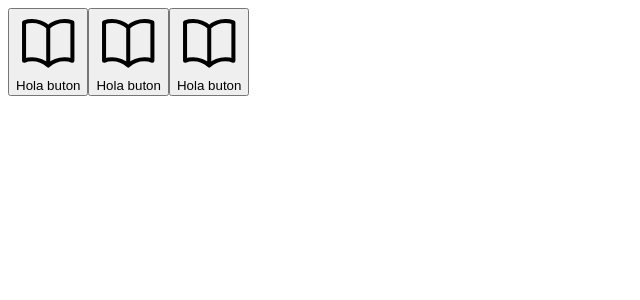
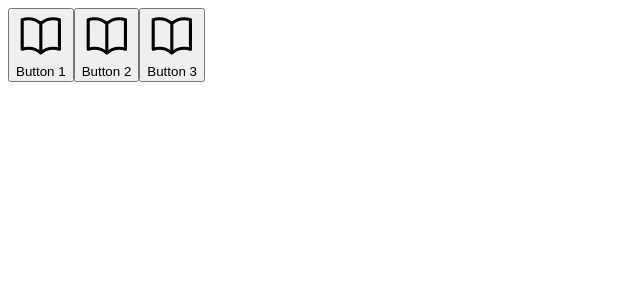
Before and after one commit to NEBULA1978/REACT-MIDUDEV, a React (Vite) app: page / in a window 1280 px wide. Shown: the top 300 px of the page, without its empty margins (0-640 px from the left). Built offline with nearby package versions, Linux system fonts and the light colour scheme.

Commit message:
Primeros pasos limpio y añado logo svg a 3 botones creando una funcion

```diff
--- a/src/main.jsx
+++ b/src/main.jsx
@@ -1,22 +1,35 @@
-import React from 'react'
-import ReactDOM from 'react-dom/client'
+import React from 'react';
+import ReactDOM from 'react-dom';
 
+const root = ReactDOM.createRoot(document.getElementById('root'));
 
-const root = ReactDOM.createRoot(document.getElementById('root'))
+const createButton = ({text}) => {
+  return (
+    <button>
+      <svg
+        xmlns="http://www.w3.org/2000/svg"
+        fill="none"
+        viewBox="0 0 24 24"
+        strokeWidth="1.5"
+        stroke="currentColor"
+        className="w-6 h-6"
+      >
+        <path
+          strokeLinecap="round"
+          strokeLinejoin="round"
+          d="M12 6.042A8.967 8.967 0 006 3.75c-1.052 0-2.062.18-3 .512v14.25A8.987 8.987 0 016 18c2.305 0 4.408.867 6 2.292m0-14.25a8.966 8.966 0 016-2.292c1.052 0 2.062.18 3 .512v14.25A8.987 8.987 0 0018 18a8.967 8.967 0 00-6 2.292m0-14.25v14.25"
+        />
+      </svg>
+      {text}
+    </button>
+  );
+};
 
 root.render(
   <React.Fragment>
-  <button><svg xmlns="http://www.w3.org/2000/svg" fill="none" viewBox="0 0 24 24" strokeWidth="1.5" stroke="currentColor" className="w-6 h-6">
-  <path strokeLinecap="round" strokeLinejoin="round" d="M12 6.042A8.967 8.967 0 006 3.75c-1.052 0-2.062.18-3 .512v14.25A8.987 8.987 0 016 18c2.305 0 4.408.867 6 2.292m0-14.25a8.966 8.966 0 016-2.292c1.052 0 2.062.18 3 .512v14.25A8.987 8.987 0 0018 18a8.967 8.967 0 00-6 2.292m0-14.25v14.25" />
-</svg>
-Hola buton</button>
-  <button><svg xmlns="http://www.w3.org/2000/svg" fill="none" viewBox="0 0 24 24" strokeWidth="1.5" stroke="currentColor" className="w-6 h-6">
-  <path strokeLinecap="round" strokeLinejoin="round" d="M12 6.042A8.967 8.967 0 006 3.75c-1.052 0-2.062.18-3 .512v14.25A8.987 8.987 0 016 18c2.305 0 4.408.867 6 2.292m0-14.25a8.966 8.966 0 016-2.292c1.052 0 2.062.18 3 .512v14.25A8.987 8.987 0 0018 18a8.967 8.967 0 00-6 2.292m0-14.25v14.25" />
-</svg>
-Hola buton</button>
-  <button><svg xmlns="http://www.w3.org/2000/svg" fill="none" viewBox="0 0 24 24" strokeWidth="1.5" stroke="currentColor" className="w-6 h-6">
-  <path strokeLinecap="round" strokeLinejoin="round" d="M12 6.042A8.967 8.967 0 006 3.75c-1.052 0-2.062.18-3 .512v14.25A8.987 8.987 0 016 18c2.305 0 4.408.867 6 2.292m0-14.25a8.966 8.966 0 016-2.292c1.052 0 2.062.18 3 .512v14.25A8.987 8.987 0 0018 18a8.967 8.967 0 00-6 2.292m0-14.25v14.25" />
-</svg>
-Hola buton</button>
+    {createButton({text: 'Button 1'})}
+    {createButton({text: 'Button 2'})}
+    {createButton({text: 'Button 3'})}
+
   </React.Fragment>
-)
+);
```
